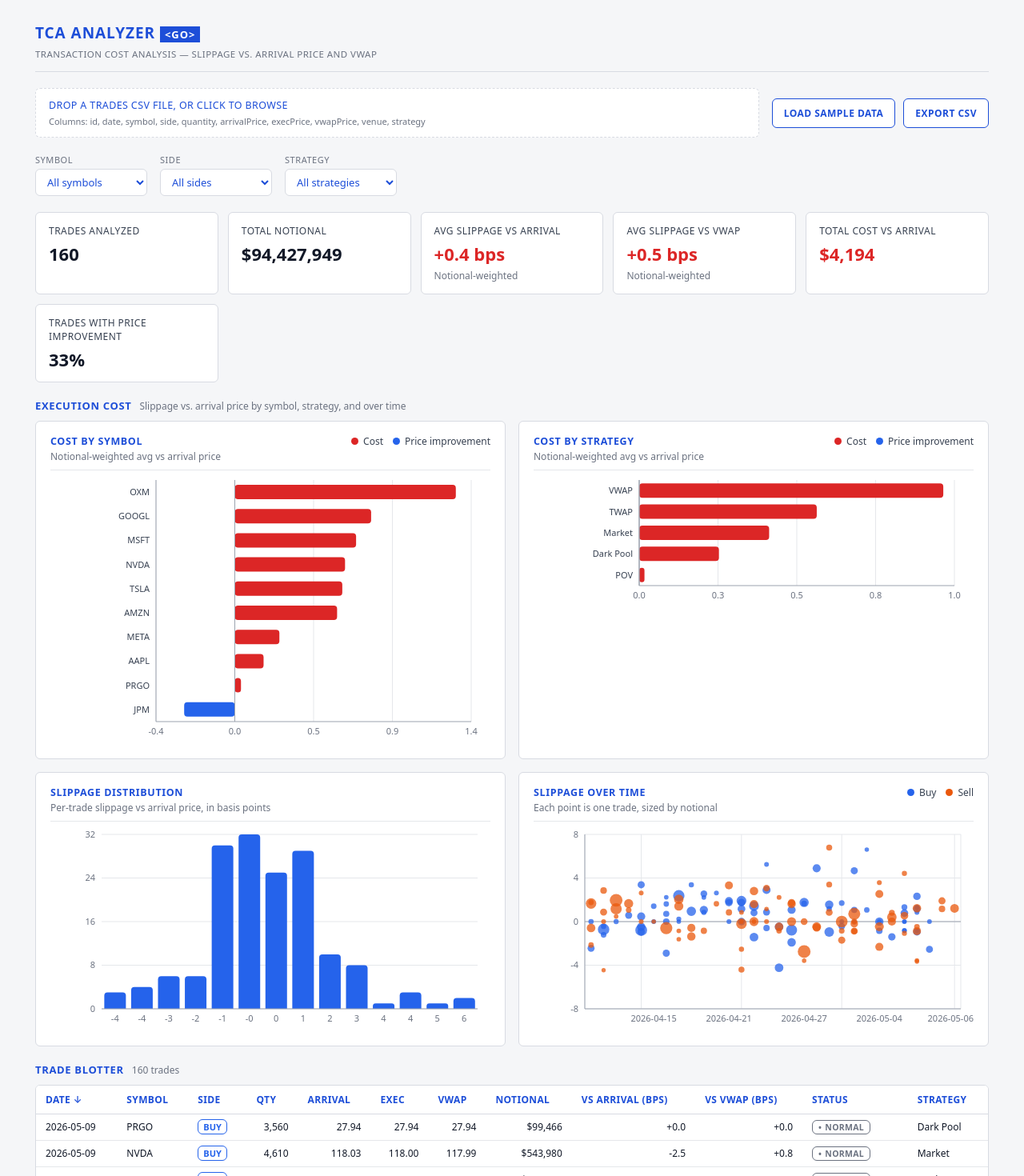
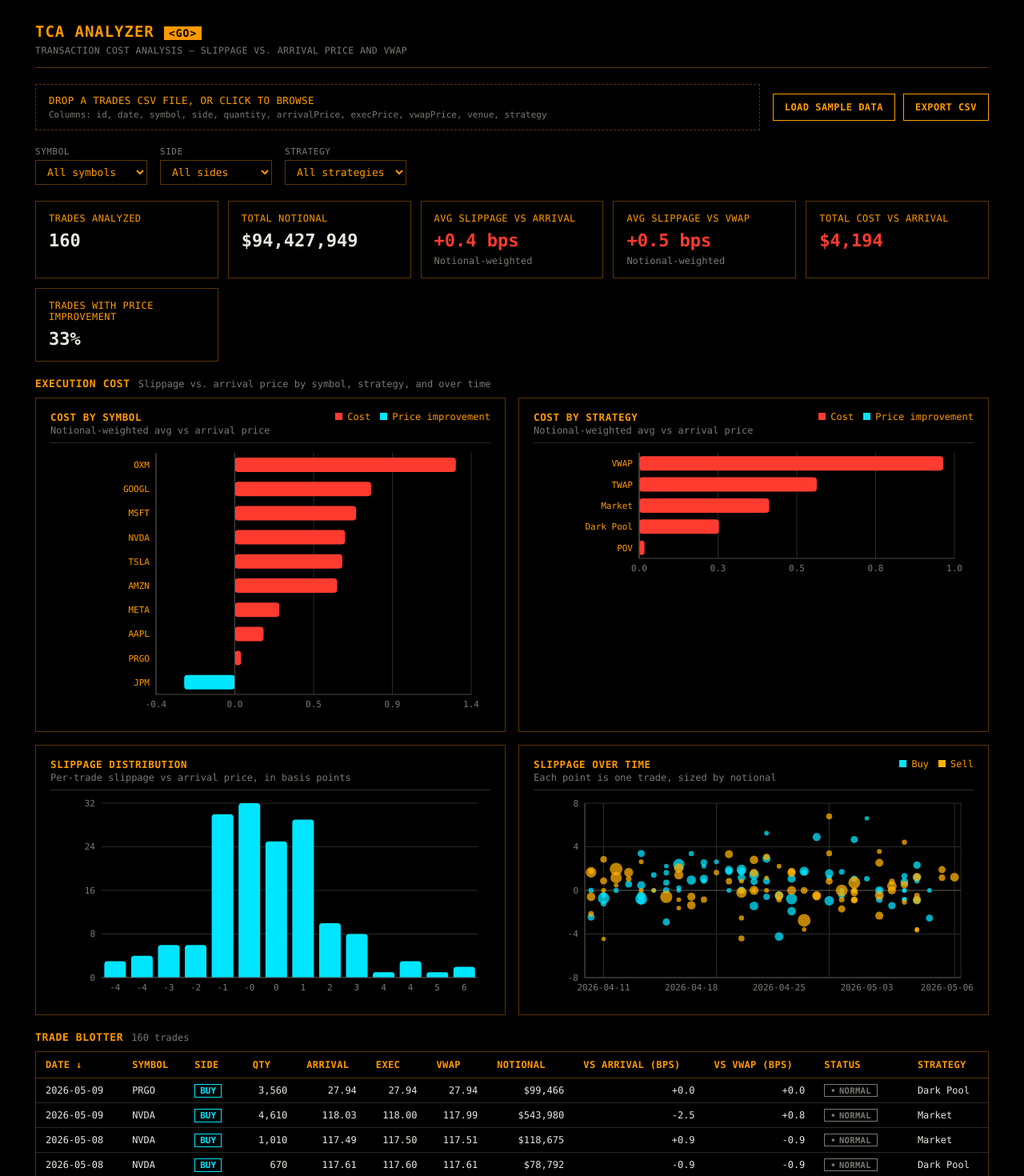
Before and after one commit to amishpr/transaction-cost-analysis-tool, a React (Vite) app: page / in a window 1280 px wide. Shown: the top 1470 px of the page at 80% size. Built offline with nearby package versions, Linux system fonts and the light colour scheme.

Commit message:
Restyle the dashboard to look like a Bloomberg terminal
Black background, amber chrome, monospaced type, and square corners. Every color moved into CSS
variables on the root element, which keeps the components free of hard coded colors.

```diff
--- a/src/App.css
+++ b/src/App.css
@@ -8,7 +8,7 @@
 }
 
 .app-header {
-  border-bottom: 1px solid #d8dbe2;
+  border-bottom: 1px solid var(--border);
   padding-bottom: 14px;
   display: flex;
   align-items: flex-start;
@@ -19,21 +19,21 @@
 .app-header h1 {
   font-size: 19px;
   margin: 0 0 6px;
-  color: #1d4ed8;
+  color: var(--amber);
   letter-spacing: 0.05em;
   font-weight: 700;
 }
 
 .app-header-go {
-  color: #ffffff;
-  background: #1d4ed8;
+  color: var(--on-amber);
+  background: var(--amber);
   padding: 1px 6px;
   font-size: 13px;
 }
 
 .app-header p {
   margin: 0;
-  color: #6b7280;
+  color: var(--text-muted);
   font-size: 11.5px;
   letter-spacing: 0.04em;
 }
@@ -72,12 +72,12 @@
   margin: 0;
   font-size: 13px;
   font-weight: 700;
-  color: #1d4ed8;
+  color: var(--amber);
   text-transform: uppercase;
   letter-spacing: 0.05em;
 }
 
 .section-subtitle {
   font-size: 12px;
-  color: #6b7280;
+  color: var(--text-muted);
 }
--- a/src/components/ChartCard.css
+++ b/src/components/ChartCard.css
@@ -1,7 +1,7 @@
 .chart-card {
-  background: #ffffff;
-  border: 1px solid #d8dbe2;
-  border-radius: 6px;
+  background: var(--surface-1);
+  border: 1px solid var(--border);
+  border-radius: 0;
   padding: 16px 18px 12px;
   min-width: 0;
 }
@@ -12,7 +12,7 @@
   justify-content: space-between;
   gap: 12px;
   margin-bottom: 8px;
-  border-bottom: 1px solid #e5e7eb;
+  border-bottom: 1px solid var(--gridline);
   padding-bottom: 8px;
 }
 
@@ -20,14 +20,14 @@
   margin: 0;
   font-size: 12.5px;
   font-weight: 700;
-  color: #1d4ed8;
+  color: var(--amber);
   text-transform: uppercase;
   letter-spacing: 0.05em;
 }
 
 .chart-card-subtitle {
   font-size: 12px;
-  color: #6b7280;
+  color: var(--text-muted);
   margin-top: 2px;
 }
 
@@ -35,7 +35,7 @@
   display: flex;
   gap: 12px;
   font-size: 12px;
-  color: #374151;
+  color: var(--text-secondary);
   flex-shrink: 0;
 }
 
@@ -48,6 +48,6 @@
 .legend-swatch {
   width: 9px;
   height: 9px;
-  border-radius: 6px;
+  border-radius: 0;
   flex-shrink: 0;
 }
--- a/src/components/ChartTooltip.css
+++ b/src/components/ChartTooltip.css
@@ -1,15 +1,15 @@
 .chart-tooltip {
-  background: #ffffff;
-  border: 1px solid #1d4ed8;
-  border-radius: 6px;
+  background: var(--tooltip-bg);
+  border: 1px solid var(--amber);
+  border-radius: 0;
   padding: 8px 10px;
-  box-shadow: 0 0 12px rgba(17, 24, 39, 0.15);
+  box-shadow: 0 0 12px var(--tooltip-glow);
   font-size: 12px;
   min-width: 140px;
 }
 
 .chart-tooltip-title {
-  color: #111827;
+  color: var(--text-primary);
   font-weight: 600;
   margin-bottom: 4px;
 }
@@ -18,14 +18,14 @@
   display: flex;
   align-items: center;
   gap: 6px;
-  color: #374151;
+  color: var(--text-secondary);
   padding: 2px 0;
 }
 
 .chart-tooltip-swatch {
   width: 8px;
   height: 8px;
-  border-radius: 6px;
+  border-radius: 0;
   flex-shrink: 0;
 }
 
@@ -34,6 +34,6 @@
 }
 
 .chart-tooltip-value {
-  color: #111827;
+  color: var(--text-primary);
   font-weight: 500;
 }
--- a/src/components/CostByGroupChart.tsx
+++ b/src/components/CostByGroupChart.tsx
@@ -39,11 +39,11 @@ export function CostByGroupChart({ title, subtitle, data }: CostByGroupChartProp
       legend={
         <>
           <span className="legend-item">
-            <span className="legend-swatch" style={{ background: "#dc2626" }} />
+            <span className="legend-swatch" style={{ background: "var(--series-red)" }} />
             Cost
           </span>
           <span className="legend-item">
-            <span className="legend-swatch" style={{ background: "#2563eb" }} />
+            <span className="legend-swatch" style={{ background: "var(--series-blue)" }} />
             Price improvement
           </span>
         </>
@@ -51,11 +51,11 @@ export function CostByGroupChart({ title, subtitle, data }: CostByGroupChartProp
     >
       <ResponsiveContainer width="100%" height={Math.max(160, sorted.length * rowHeight)}>
         <BarChart data={sorted} layout="vertical" margin={{ top: 4, right: 24, bottom: 4, left: 8 }}>
-          <CartesianGrid horizontal={false} stroke="#e5e7eb" />
+          <CartesianGrid horizontal={false} stroke="var(--gridline)" />
           <XAxis
             type="number"
-            tick={{ fill: "#6b7280", fontSize: 11 }}
-            axisLine={{ stroke: "#9ca3af" }}
+            tick={{ fill: "var(--text-muted)", fontSize: 11 }}
+            axisLine={{ stroke: "var(--baseline)" }}
             tickLine={false}
             tickFormatter={fmtTick}
           />
@@ -63,13 +63,13 @@ export function CostByGroupChart({ title, subtitle, data }: CostByGroupChartProp
             type="category"
             dataKey="key"
             width={124}
-            tick={{ fill: "#374151", fontSize: 11 }}
-            axisLine={{ stroke: "#9ca3af" }}
+            tick={{ fill: "var(--text-secondary)", fontSize: 11 }}
+            axisLine={{ stroke: "var(--baseline)" }}
             tickLine={false}
           />
-          <ReferenceLine x={0} stroke="#9ca3af" />
+          <ReferenceLine x={0} stroke="var(--baseline)" />
           <Tooltip
-            cursor={{ fill: "#e5e7eb", opacity: 0.5 }}
+            cursor={{ fill: "var(--gridline)", opacity: 0.5 }}
             content={({ active, payload }) => {
               const row = payload?.[0]?.payload as GroupStats | undefined;
               if (!row) return null;
@@ -91,7 +91,7 @@ export function CostByGroupChart({ title, subtitle, data }: CostByGroupChartProp
             {sorted.map((d) => (
               <Cell
                 key={d.key}
-                fill={d.avgArrivalBps >= 0 ? "#dc2626" : "#2563eb"}
+                fill={d.avgArrivalBps >= 0 ? "var(--series-red)" : "var(--series-blue)"}
               />
             ))}
           </Bar>
--- a/src/components/FilterBar.css
+++ b/src/components/FilterBar.css
@@ -10,16 +10,16 @@
   flex-direction: column;
   gap: 4px;
   font-size: 11px;
-  color: #6b7280;
+  color: var(--text-muted);
   text-transform: uppercase;
   letter-spacing: 0.05em;
 }
 
 .filter-field select {
-  background: #ffffff;
-  color: #1d4ed8;
-  border: 1px solid #d8dbe2;
-  border-radius: 6px;
+  background: var(--surface-1);
+  color: var(--amber);
+  border: 1px solid var(--border);
+  border-radius: 0;
   padding: 6px 10px;
   font-size: 13px;
   font-family: inherit;
@@ -27,6 +27,6 @@
 }
 
 .filter-field select:focus {
-  outline: 1px solid #1d4ed8;
+  outline: 1px solid var(--amber);
   outline-offset: 1px;
 }
--- a/src/components/SlippageHistogram.tsx
+++ b/src/components/SlippageHistogram.tsx
@@ -26,23 +26,23 @@ export function SlippageHistogram({ values }: SlippageHistogramProps) {
     >
       <ResponsiveContainer width="100%" height={260}>
         <BarChart data={bins} margin={{ top: 8, right: 16, bottom: 4, left: 4 }}>
-          <CartesianGrid vertical={false} stroke="#e5e7eb" />
+          <CartesianGrid vertical={false} stroke="var(--gridline)" />
           <XAxis
             dataKey="from"
-            tick={{ fill: "#6b7280", fontSize: 11 }}
-            axisLine={{ stroke: "#9ca3af" }}
+            tick={{ fill: "var(--text-muted)", fontSize: 11 }}
+            axisLine={{ stroke: "var(--baseline)" }}
             tickLine={false}
             tickFormatter={(v: number) => v.toFixed(0)}
           />
           <YAxis
-            tick={{ fill: "#6b7280", fontSize: 11 }}
+            tick={{ fill: "var(--text-muted)", fontSize: 11 }}
             axisLine={false}
             tickLine={false}
             allowDecimals={false}
           />
-          <ReferenceLine x={0} stroke="#9ca3af" />
+          <ReferenceLine x={0} stroke="var(--baseline)" />
           <Tooltip
-            cursor={{ fill: "#e5e7eb", opacity: 0.5 }}
+            cursor={{ fill: "var(--gridline)", opacity: 0.5 }}
             content={({ active, payload }) => {
               const row = payload?.[0]?.payload as
                 | { from: number; to: number; count: number }
@@ -59,7 +59,7 @@ export function SlippageHistogram({ values }: SlippageHistogramProps) {
           />
           <Bar
             dataKey="count"
-            fill="#2563eb"
+            fill="var(--series-blue)"
             radius={[4, 4, 0, 0]}
             maxBarSize={28}
             isAnimationActive={false}
--- a/src/components/SlippageTimeline.tsx
+++ b/src/components/SlippageTimeline.tsx
@@ -28,11 +28,11 @@ export function SlippageTimeline({ trades }: SlippageTimelineProps) {
       legend={
         <>
           <span className="legend-item">
-            <span className="legend-swatch" style={{ background: "#2563eb" }} />
+            <span className="legend-swatch" style={{ background: "var(--series-blue)" }} />
             Buy
           </span>
           <span className="legend-item">
-            <span className="legend-swatch" style={{ background: "#ea580c" }} />
+            <span className="legend-swatch" style={{ background: "var(--series-orange)" }} />
             Sell
           </span>
         </>
@@ -40,28 +40,28 @@ export function SlippageTimeline({ trades }: SlippageTimelineProps) {
     >
       <ResponsiveContainer width="100%" height={260}>
         <ScatterChart margin={{ top: 8, right: 16, bottom: 4, left: 4 }}>
-          <CartesianGrid stroke="#e5e7eb" />
+          <CartesianGrid stroke="var(--gridline)" />
           <XAxis
             dataKey="date"
             type="category"
             allowDuplicatedCategory={false}
-            tick={{ fill: "#6b7280", fontSize: 11 }}
-            axisLine={{ stroke: "#9ca3af" }}
+            tick={{ fill: "var(--text-muted)", fontSize: 11 }}
+            axisLine={{ stroke: "var(--baseline)" }}
             tickLine={false}
             minTickGap={30}
           />
           <YAxis
             dataKey="arrivalSlippageBps"
             name="Slippage"
-            tick={{ fill: "#6b7280", fontSize: 11 }}
-            axisLine={{ stroke: "#9ca3af" }}
+            tick={{ fill: "var(--text-muted)", fontSize: 11 }}
+            axisLine={{ stroke: "var(--baseline)" }}
             tickLine={false}
             tickFormatter={(v: number) => v.toFixed(0)}
           />
           <ZAxis dataKey="notional" range={[20, 200]} />
-          <ReferenceLine y={0} stroke="#9ca3af" />
+          <ReferenceLine y={0} stroke="var(--baseline)" />
           <Tooltip
-            cursor={{ stroke: "#9ca3af", strokeDasharray: "3 3" }}
+            cursor={{ stroke: "var(--baseline)", strokeDasharray: "3 3" }}
             content={({ active, payload }) => {
               const row = payload?.[0]?.payload as TradeMetrics | undefined;
               if (!row) return null;
@@ -79,10 +79,10 @@ export function SlippageTimeline({ trades }: SlippageTimelineProps) {
               );
             }}
           />
-          <Scatter data={buys} fill="#2563eb" fillOpacity={0.75} isAnimationActive={false} />
+          <Scatter data={buys} fill="var(--series-blue)" fillOpacity={0.75} isAnimationActive={false} />
           <Scatter
             data={sells}
-            fill="#ea580c"
+            fill="var(--series-orange)"
             fillOpacity={0.75}
             isAnimationActive={false}
           />
--- a/src/components/StatTile.css
+++ b/src/components/StatTile.css
@@ -1,14 +1,14 @@
 .stat-tile {
-  background: #ffffff;
-  border: 1px solid #d8dbe2;
-  border-radius: 6px;
+  background: var(--surface-1);
+  border: 1px solid var(--border);
+  border-radius: 0;
   padding: 14px 16px;
   min-width: 0;
 }
 
 .stat-tile-label {
   font-size: 12px;
-  color: #374151;
+  color: var(--text-secondary);
   text-transform: uppercase;
   letter-spacing: 0.04em;
   margin-bottom: 8px;
@@ -18,22 +18,22 @@
   font-size: 22px;
   font-weight: 600;
   line-height: 1.15;
-  color: #111827;
+  color: var(--text-primary);
   white-space: nowrap;
   overflow: hidden;
   text-overflow: ellipsis;
 }
 
 .stat-tile-value.tone-good {
-  color: #16a34a;
+  color: var(--status-good);
 }
 
 .stat-tile-value.tone-bad {
-  color: #dc2626;
+  color: var(--status-critical);
 }
 
 .stat-tile-sublabel {
   margin-top: 6px;
   font-size: 12px;
-  color: #6b7280;
+  color: var(--text-muted);
 }
--- a/src/components/TradesTable.css
+++ b/src/components/TradesTable.css
@@ -1,7 +1,7 @@
 .trades-table-wrap {
-  background: #ffffff;
-  border: 1px solid #d8dbe2;
-  border-radius: 6px;
+  background: var(--surface-1);
+  border: 1px solid var(--border);
+  border-radius: 0;
   overflow: auto;
   max-height: 480px;
 }
@@ -15,27 +15,27 @@
 .trades-table th {
   position: sticky;
   top: 0;
-  background: #ffffff;
+  background: var(--surface-1);
   text-align: left;
   padding: 9px 12px;
-  color: #1d4ed8;
+  color: var(--amber);
   font-weight: 600;
   text-transform: uppercase;
   letter-spacing: 0.03em;
-  border-bottom: 1px solid #d8dbe2;
+  border-bottom: 1px solid var(--border);
   cursor: pointer;
   white-space: nowrap;
   user-select: none;
 }
 
 .trades-table th:hover {
-  color: #111827;
+  color: var(--text-primary);
 }
 
 .trades-table td {
   padding: 7px 12px;
-  border-bottom: 1px solid #e5e7eb;
-  color: #111827;
+  border-bottom: 1px solid var(--gridline);
+  color: var(--text-primary);
   white-space: nowrap;
 }
 
@@ -44,7 +44,7 @@
 }
 
 .trades-table tbody tr:hover {
-  background: color-mix(in srgb, #1d4ed8 6%, transparent);
+  background: color-mix(in srgb, var(--amber) 6%, transparent);
 }
 
 .num {
@@ -52,34 +52,34 @@
 }
 
 .cost-bad {
-  color: #dc2626;
+  color: var(--series-red);
 }
 
 .cost-good {
-  color: #2563eb;
+  color: var(--series-blue);
 }
 
 .side-tag {
   font-size: 11px;
   font-weight: 700;
   padding: 1px 6px;
-  border-radius: 6px;
+  border-radius: 0;
   border: 1px solid currentColor;
 }
 
 .side-buy {
-  color: #2563eb;
+  color: var(--series-blue);
 }
 
 .side-sell {
-  color: #ea580c;
+  color: var(--series-orange);
 }
 
 .badge {
   font-size: 10.5px;
   font-weight: 700;
   padding: 1px 7px;
-  border-radius: 6px;
+  border-radius: 0;
   border: 1px solid currentColor;
   display: inline-flex;
   align-items: center;
@@ -89,24 +89,24 @@
 }
 
 .badge-good {
-  color: #16a34a;
+  color: var(--status-good);
 }
 
 .badge-warning {
-  color: #ca8a04;
+  color: var(--status-warning);
 }
 
 .badge-critical {
-  color: #dc2626;
+  color: var(--status-critical);
 }
 
 .badge-neutral {
-  color: #6b7280;
+  color: var(--text-muted);
 }
 
 .trades-table-empty {
   padding: 32px;
   text-align: center;
-  color: #6b7280;
+  color: var(--text-muted);
   font-size: 13px;
 }
--- a/src/components/UploadPanel.css
+++ b/src/components/UploadPanel.css
@@ -8,27 +8,27 @@
 .dropzone {
   flex: 1;
   min-width: 260px;
-  border: 1px dashed #d8dbe2;
-  border-radius: 6px;
+  border: 1px dashed var(--border);
+  border-radius: 0;
   padding: 12px 16px;
   cursor: pointer;
   display: flex;
   flex-direction: column;
   gap: 4px;
-  background: #ffffff;
+  background: var(--surface-1);
   transition: border-color 0.15s ease, background 0.15s ease;
 }
 
 .dropzone:hover,
 .dropzone-active {
-  border-color: #1d4ed8;
+  border-color: var(--amber);
   border-style: solid;
-  background: color-mix(in srgb, #1d4ed8 6%, #ffffff);
+  background: color-mix(in srgb, var(--amber) 6%, var(--surface-1));
 }
 
 .dropzone-title {
   font-size: 12.5px;
-  color: #1d4ed8;
+  color: var(--amber);
   font-weight: 500;
   text-transform: uppercase;
   letter-spacing: 0.03em;
@@ -36,7 +36,7 @@
 
 .dropzone-subtitle {
   font-size: 11px;
-  color: #6b7280;
+  color: var(--text-muted);
 }
 
 .upload-actions {
@@ -46,14 +46,14 @@
 }
 
 .btn {
-  border-radius: 6px;
-  border: 1px solid #1d4ed8;
+  border-radius: 0;
+  border: 1px solid var(--amber);
   padding: 9px 14px;
   font-size: 12px;
   font-family: inherit;
   cursor: pointer;
-  background: #ffffff;
-  color: #1d4ed8;
+  background: var(--surface-1);
+  color: var(--amber);
   white-space: nowrap;
   text-transform: uppercase;
   letter-spacing: 0.04em;
@@ -62,8 +62,8 @@
 }
 
 .btn:hover {
-  background: #1d4ed8;
-  color: #ffffff;
+  background: var(--amber);
+  color: var(--on-amber);
 }
 
 .btn-secondary {
@@ -72,6 +72,6 @@
 
 .upload-error {
   flex-basis: 100%;
-  color: #dc2626;
+  color: var(--status-critical);
   font-size: 12px;
 }
--- a/src/index.css
+++ b/src/index.css
@@ -1,6 +1,39 @@
+/* Default theme: Bloomberg-terminal-style palette. Black field, amber chrome, white data. */
 :root {
-  font-family: system-ui, -apple-system, "Segoe UI", Roboto, Helvetica, Arial, sans-serif;
-  color-scheme: light;
+  color-scheme: dark;
+
+  --surface-1: #000000;
+  --page-plane: #000000;
+  --text-primary: #e8e8e0;
+  --text-secondary: #ff9900;
+  --text-muted: #7a7a72;
+  --amber: #ff9900;
+  --on-amber: #000000;
+  --gridline: #2a2a24;
+  --baseline: #4d4d44;
+  --border: rgba(255, 153, 0, 0.35);
+  --tooltip-bg: #050502;
+  --tooltip-glow: rgba(255, 153, 0, 0.2);
+
+  /* Buy = cyan, Sell = amber; cost polarity = red/cyan (warm/cool poles). */
+  --series-blue: #00e5ff;
+  --series-orange: #ffb000;
+  --series-aqua: #00e5ff;
+  --series-yellow: #ffd400;
+  --series-magenta: #ff5fd8;
+  --series-green: #00ff66;
+  --series-violet: #b98cff;
+  --series-red: #ff3b30;
+
+  --status-good: #00ff66;
+  --status-warning: #ffb000;
+  --status-serious: #ff8a3d;
+  --status-critical: #ff3b30;
+
+  --diverging-neutral: #262620;
+
+  font-family: ui-monospace, "SF Mono", "Roboto Mono", "IBM Plex Mono", Menlo, Consolas,
+    "Liberation Mono", monospace;
 }
 
 * {
@@ -9,8 +42,9 @@
 
 body {
   margin: 0;
-  background: #f5f6f8;
-  color: #111827;
+  background: var(--page-plane);
+  color: var(--text-primary);
+  font-variant-numeric: proportional-nums;
 }
 
 #root {
```
